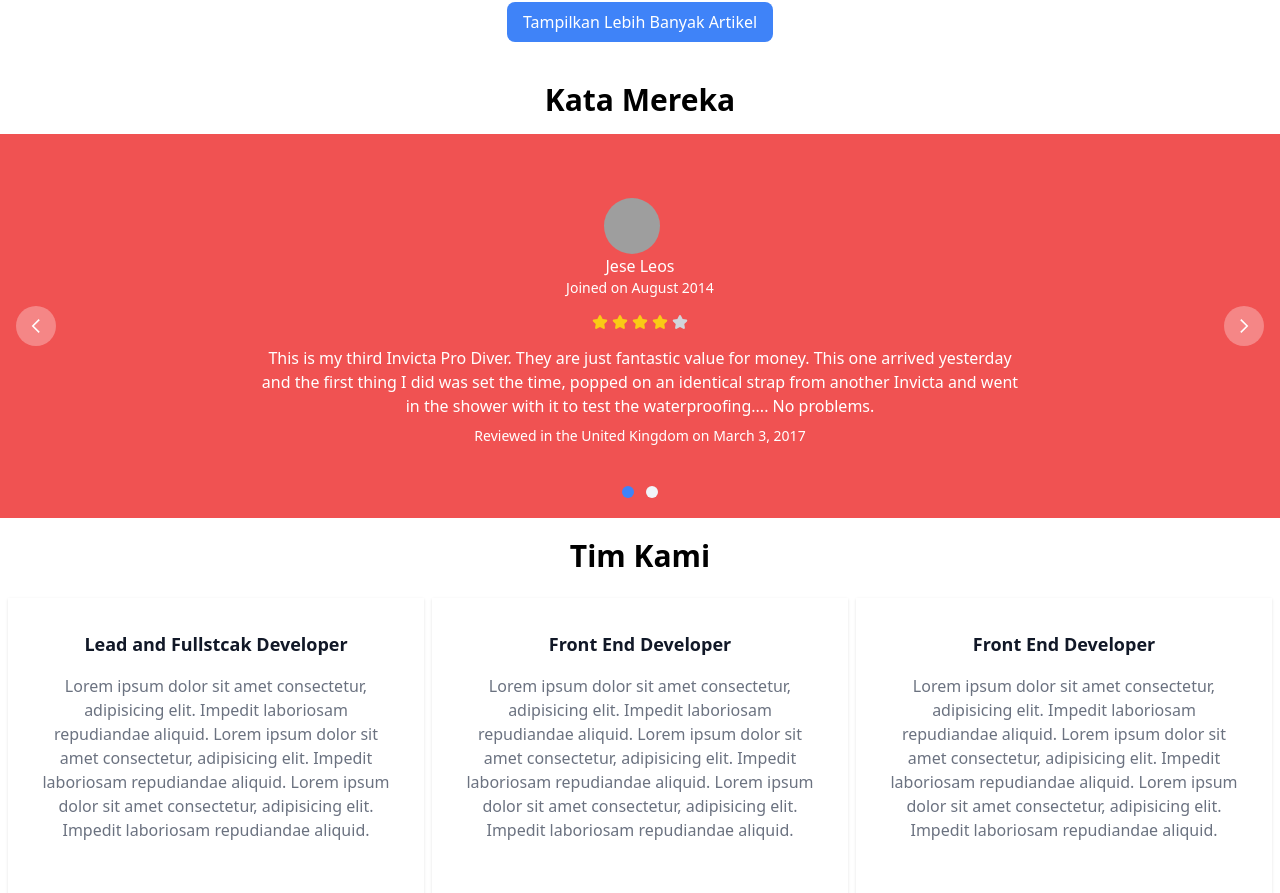
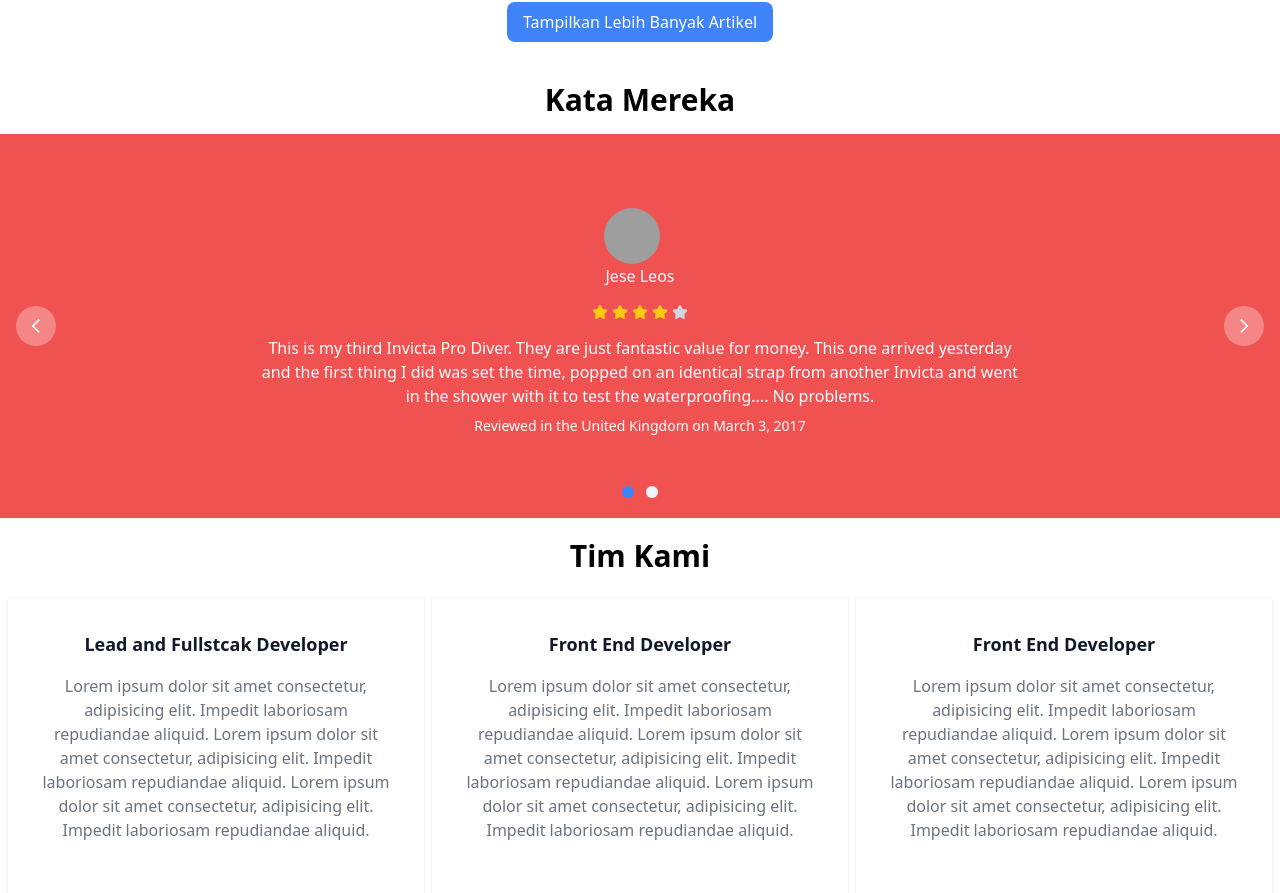
Before and after one commit to yudhaginongpratidina/rencana-karir-mahasiswa, a React (Vite) app in the folder client/: page / in a window 1280 px wide. Shown: the part 1554-2447 px from the top of the page. Built offline with nearby package versions, Linux system fonts and the light colour scheme; grey boxes are pictures that could not be loaded.

Commit message:
Update Component Review

```diff
--- a/client/src/components/Review.jsx
+++ b/client/src/components/Review.jsx
@@ -31,14 +31,14 @@ const Review = () => {
 
 
             {/* ITEM */}
-            <div className="relative h-80 px-5 overflow-hidden md:h-96 flex justify-center items-center bg-red-500">
+            <div className="relative h-80 px-5 py-6 overflow-hidden md:h-96 flex justify-center items-center bg-red-500">
                 {Content.map((item, index) => (
                 <div key={index} className={`duration-700 ease-in-out ${ activeIndex === index ? 'block' : 'hidden'}`} data-carousel-item>
                     <article className='w-full max-w-3xl mx-auto text-center'>
                         <div className="flex flex-col items-center mb-4 mt-3 justify-center">
                             <img className="w-14 h-14 me-4 rounded-full" src={item.url} alt=""/>
                             <div className="font-medium">
-                                <p className='text-white'>Jese Leos <time className="block text-sm text-white">Joined on August 2014</time></p>
+                                <p className='text-white'>Jese Leos</p>
                             </div>
                         </div>
                         <div className="flex items-center mb-4 space-x-1 rtl:space-x-reverse justify-center">
```
